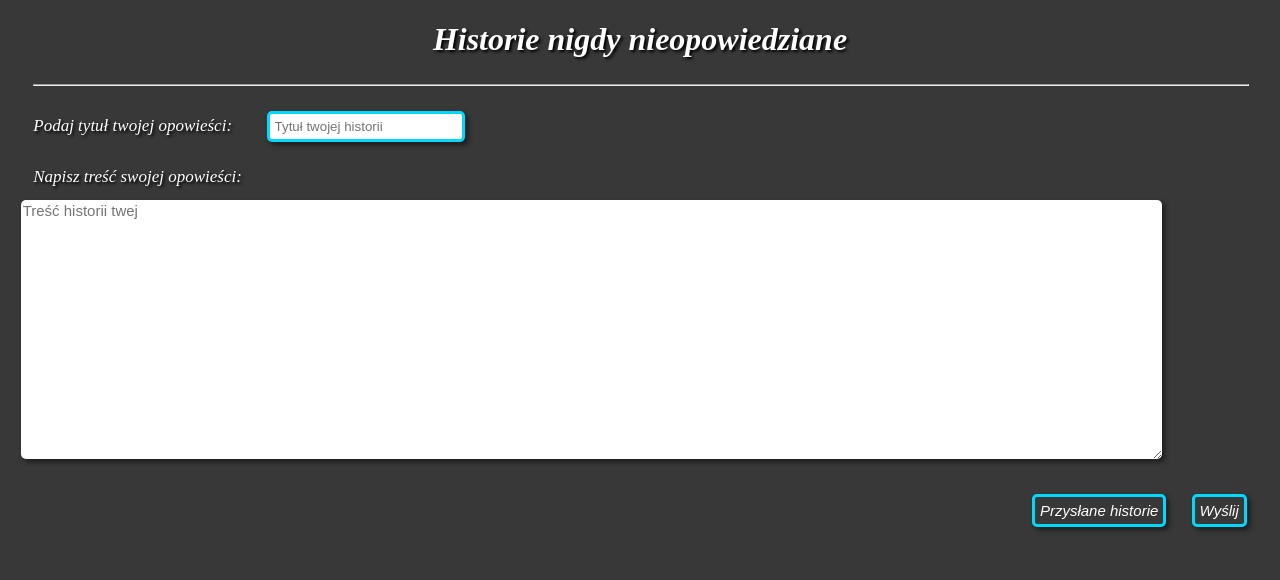
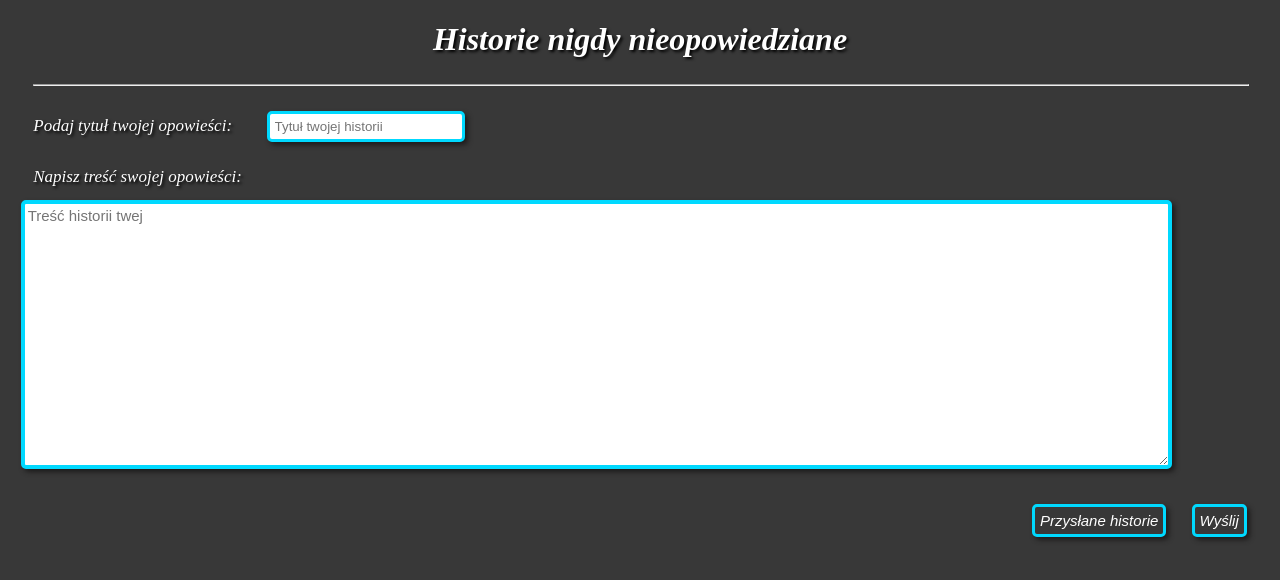
Before and after one commit to Barpotroszek/historie_nigdy_nieopowiedziane, a Flask app: page / in a window 1280 px wide. Shown: the top 580 px of the page. Run offline with Flask 2, Linux system fonts and the light colour scheme.

Commit message:
Repaired border

```diff
--- a/static/style.css
+++ b/static/style.css
@@ -40,13 +40,13 @@ input {
 .data-in {
     border:  3.5px solid;
     box-shadow: rgb(29, 28, 28) 3px 3px 5px;
-    border-color: rgb(0, 217, 255);
+    border-color: #00d9ff;
     border-radius: 5px;
     color: black;
 }
 
 .data-in:active, .data-in:hover {
-    border-color: rgb(0, 102, 128);
+    border-color: #006680;
 }
 
 
@@ -65,11 +65,10 @@ input {
     margin: 1%;
     font-family: Arial;
     font-size: 15px;
+    border-width: 4px;
+    padding: 3px;
     width: 90%;
     height: 60%;
-    border: 3.5px;
-    border-color: teal;
-    border-radius: 5px;
 }
 
 #story-content {
```
